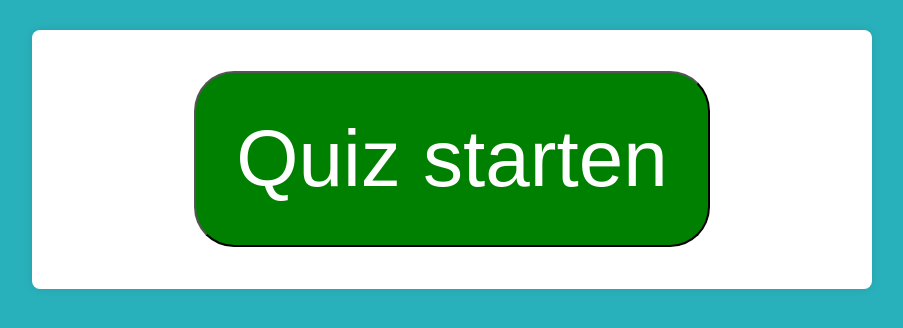
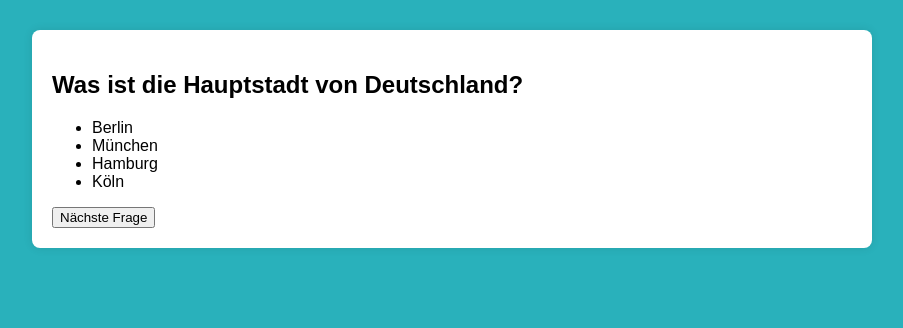
Before and after one commit to Die-Spengergasse/quiz-2ahwii-sj2425, a plain HTML site: page quiz.html in a window 1280 px wide. Both pictures are taken after a click on the button "Quiz starten". Shown: the whole page, without its empty margins (188-1091 px from the left). Drawn offline with Linux system fonts and the light colour scheme.

Commit message:
weiter button

```diff
--- a/quiz.css
+++ b/quiz.css
@@ -62,3 +62,7 @@ label {
 .submit-btn:hover {
     background-color: #45a049;
 }
+
+.hidden {
+    display: none;
+}
--- a/quiz.html
+++ b/quiz.html
@@ -6,10 +6,8 @@
     <meta name="viewport"
           content="width=device-width, initial-scale=1.0">
     <title>Quiz Seite</title>
-    <link rel="stylesheet"
-          href="quiz.css">
-    <script src="quiz.js"
-            type="module"></script>
+    <link rel="stylesheet" href="quiz.css">
+    <script src="quiz.js" type="module"></script>
 </head>
 
 <body>
@@ -18,6 +16,13 @@
             <button type="button"
                     id="start-button">Quiz starten</button>
         </h1>
+        <div id="question-container" class="hidden">
+            <h2 id="question"></h2>
+            <ul id="options"></ul>
+        </div>
+        <div id="weiter-container">
+            <button id="weiter-btn" class="hidden">Nächste Frage</button>
+        </div>
     </div>
 </body>
 
--- a/quiz.js
+++ b/quiz.js
@@ -9,13 +9,13 @@ class Frage {
     }
 
     // Methode zum Anzeigen der Frage und der Optionen
-    anzeigen() {
+    /*anzeigen() {
         console.log(`Frage: ${this.frage}`);
         console.log("Optionen:");
         this.optionen.forEach((option, index) => {
             console.log(`${index + 1}. ${option}`);
         });
-    }
+    }*/
 
     // Methode zum Prüfen der Antwort
     pruefen(antwort) {
@@ -28,8 +28,40 @@ const fragenObjekte = fragen.map((e) =>
 );
 
 // Beispiel: Jede Frage anzeigen
-fragenObjekte.forEach((frage, index) => {
+/*fragenObjekte.forEach((frage, index) => {
     console.log(`Frage ${index + 1}:`);
     frage.anzeigen();
     console.log("---");
+});*/
+
+document.addEventListener("DOMContentLoaded", () => {
+    const startButton = document.getElementById("start-button");
+    const questionContainer = document.getElementById("question-container");
+    const questionText = document.getElementById("question");
+    const optionsList = document.getElementById("options");
+    const weiterBtn = document.getElementById("weiter-btn");    //neu
+    let currentQuestionIndex = 0;       //neu
+
+    function renderQuestion(frageObj) {
+        questionText.textContent = frageObj.frage;
+        optionsList.innerHTML = "";
+
+        frageObj.optionen.forEach(option => {
+            const li = document.createElement("li");
+            li.textContent = option;
+            optionsList.appendChild(li);
+        });
+    }
+
+    startButton.addEventListener("click", () => {
+        startButton.classList.add("hidden");
+        questionContainer.classList.remove("hidden");
+        weiterBtn.classList.remove("hidden");       //neu
+        renderQuestion(fragenObjekte[currentQuestionIndex]);        //anders
+    });
+    //neu:
+    weiterBtn.addEventListener("click", () => {
+        currentQuestionIndex++;
+        renderQuestion(fragenObjekte[currentQuestionIndex]);
+    })
 });
```
Also changed, not shown: main.js (deleted, +0 -21 lines), 1 other file.
